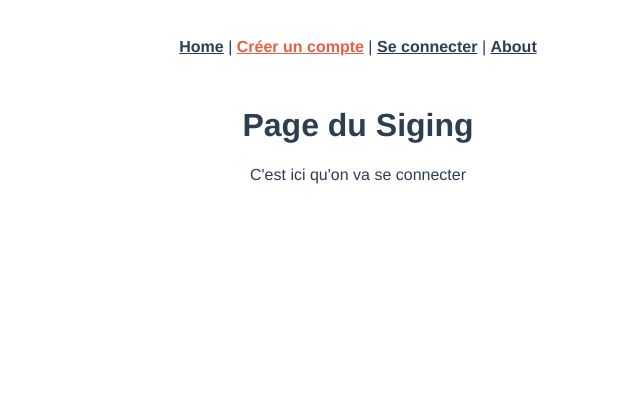
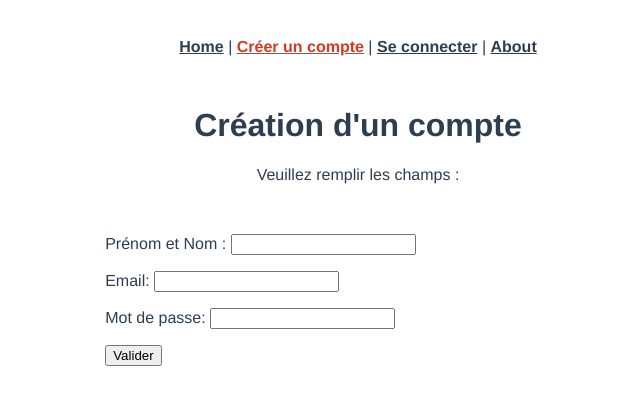
Before and after one commit to Guillaume-Etienne/P7-Groupomania-OpenClassRooms, a Vue app in the folder frontend/: page /#/Signin in a window 1280 px wide. Shown: the top 404 px of the page, without its empty margins (282-922 px from the left). Built offline with nearby package versions, Linux system fonts and the light colour scheme.

Commit message:
front navigation ok - signin in progress

```diff
--- a/frontend/src/App.vue
+++ b/frontend/src/App.vue
@@ -21,12 +21,17 @@
   padding: 30px;
 }
 
+#nav img{
+  width: 40px;
+  transform: translateY(10px);
+}
+
 #nav a {
   font-weight: bold;
   color: #2c3e50;
 }
 
 #nav a.router-link-exact-active {
-  color: #e75f47;
+  color: #da381c;
 }
 </style>
--- a/frontend/src/views/Home.vue
+++ b/frontend/src/views/Home.vue
@@ -24,5 +24,20 @@ img {
   object-fit:cover;
   border-radius: 20px;
   box-shadow: 0 0 1em #D9D9D9;
+  animation: loader-container 0.5s;
+  animation-fill-mode:unset;
+}
+@keyframes loader-container{
+    0%{
+        display:none;
+        height:0;
+        transform:scale(0);
+    }
+
+    100%{
+        display:inline-block;
+
+        transform:scale(1);
+    }
 }
 </style>
--- a/frontend/src/views/Signin.vue
+++ b/frontend/src/views/Signin.vue
@@ -1,6 +1,97 @@
 <template>
   <div class="signin">
-    <h1>Page du Siging</h1>
-    <p> C'est ici qu'on va se connecter </p>
+    <h1>Création d'un compte</h1>
+    <p>Veuillez remplir les champs : </p>
+
+    <form method="get" class="signin_form">
+                <div class="signin__form__question">
+                  <label for="name">Prénom et Nom : </label>
+                  <input type="text" name="name" id="name" required>
+                  <p id="nameErrorMsg"><!-- ci est un message d'erreur On le ferait mieux avec de v-show toto --></p>
+                </div>
+                <div class="signin__form__question">
+                  <label for="email">Email: </label>
+                  <input type="email" name="email" id="email" required>
+                  <p id="emailErrorMsg"></p>
+                </div>
+                <div class="signin__form__question">
+                  <label for="password">Mot de passe: </label>
+                  <input type="password" name="password" id="password" required>
+                  <p id="passwordErrorMsg"></p>
+                </div>
+                <div class="signin__form__submit">
+                  <input type="submit" value="Valider" id="order">
+                </div>
+              </form>
   </div>
 </template>
+
+<style scoped>
+form {
+    margin-top: 50px;
+    margin-left: 30%;
+    display: flex;
+    flex-direction: column;
+    align-items: left;
+    text-align: start;
+}
+</style>
+
+<script>
+function postForm() {
+    console.log("fonction postForm lancée")
+    let inputName = document.getElementById('name')
+    let inputMail = document.getElementById('email')
+    let inputPassword = document.getElementById('password')
+
+
+
+    // destinataire
+    const user = {
+        name : inputName.value,
+        email: inputMail.value,
+        password : inputPassword.value
+    }
+
+    console.table(user)
+    /*
+
+                Bon, ça marchera pas comme ça, va falloir écouter les évènements tout ça, @click de mes deux (dans le cafe-with-a-view P1C4-Solution /dans le HTML
+
+                voir même, regarer comment les autres ont fait....
+
+                )
+
+    // options d'envoi
+    const options = {
+        method: 'POST',
+        headers: {
+            'Accept': 'application/json',
+            'Content-Type': 'application/json'
+        },
+        body: JSON.stringify(order)
+    }
+    // 3 et 4 Envoi et récupération de l'orderId
+    fetch("http://localhost:3000/api/products/order", options)
+    .then((response) => response.json())
+    .then((data) => {
+      let lienPageConfirmation="./confirmation.html?id=" + data.orderId
+      localStorage.clear()
+      document.location.href = lienPageConfirmation
+    })
+    .catch(function (error) {
+        console.log ("Problème avec l'API : " + error.message)
+    }) */
+}
+
+
+/*
+const send = document.getElementById("order")
+send.addEventListener("click", function () {
+  e.preventDefault()
+  postForm()
+})
+*/
+
+
+</script>
```
Also changed, not shown: frontend/src/assets/icon.svg (added), frontend/src/assets/logo.png (deleted).
